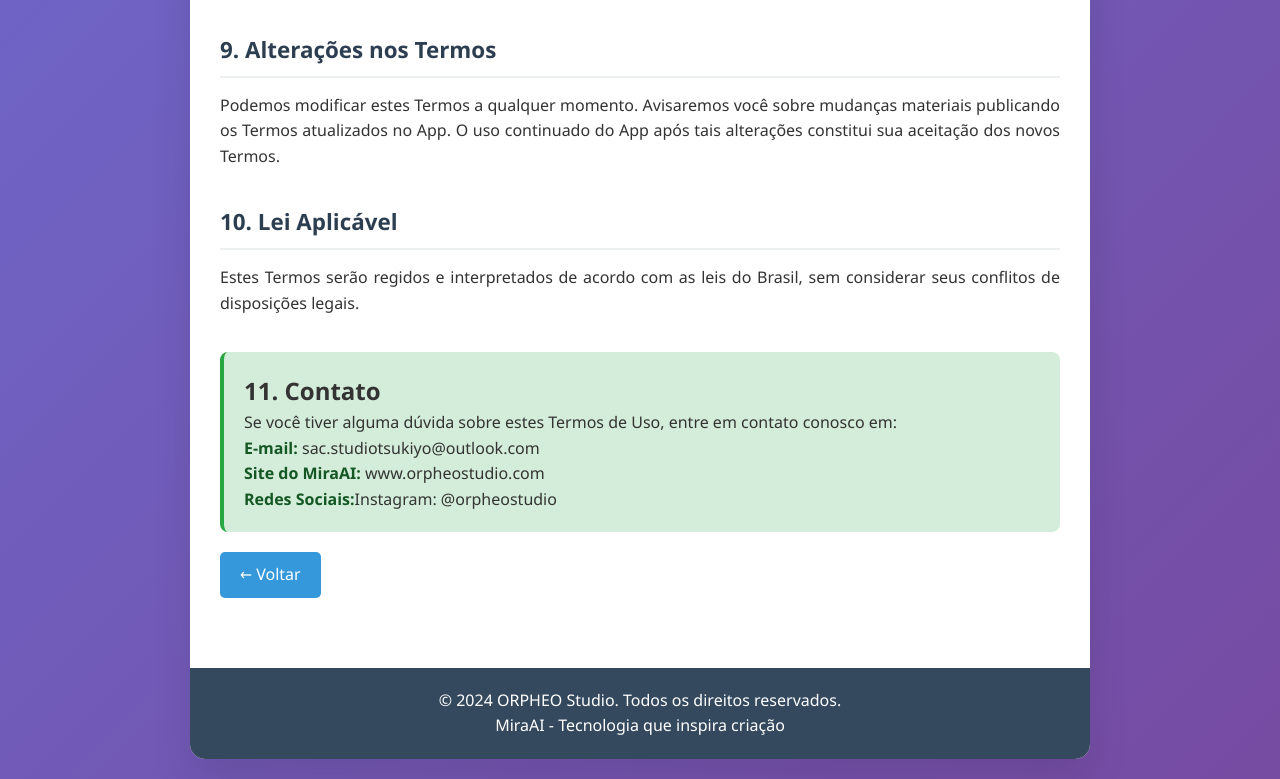
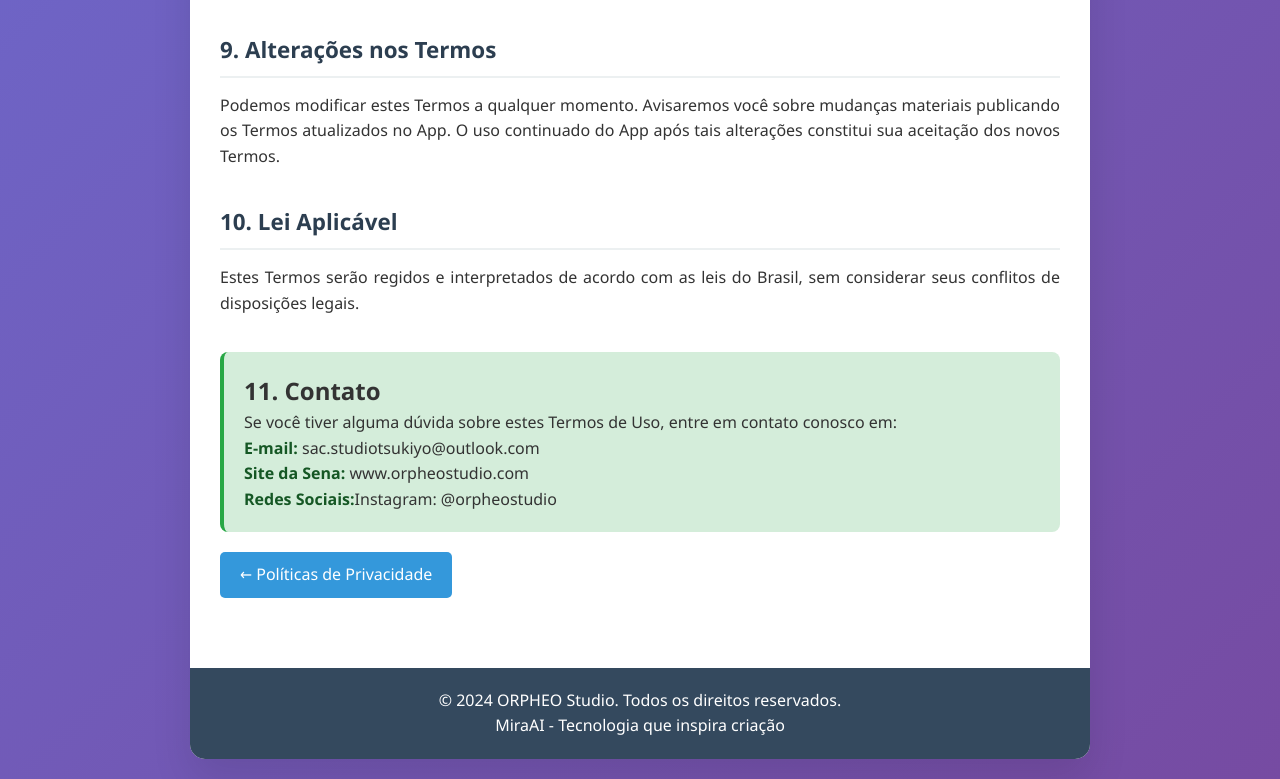
Before and after one commit to orpheostudio/MiraAI-Termos, a plain HTML site: page index.html in a window 1280 px wide. Shown: the part 2161-2940 px from the top of the page. Drawn offline with Linux system fonts and the light colour scheme.

Commit message:
Atualizar o index.html

```diff
--- a/index.html
+++ b/index.html
@@ -233,12 +233,12 @@
                 <h2>11. Contato</h2>
                 <p>Se você tiver alguma dúvida sobre estes Termos de Uso, entre em contato conosco em:</p>
                 <p><strong>E-mail:</strong> sac.studiotsukiyo@outlook.com</p>
-                <p><strong>Site do MiraAI:</strong> www.orpheostudio.com</p>
+                <p><strong>Site da Sena:</strong> www.orpheostudio.com</p>
                 <p><strong>Redes Sociais:</strong>Instagram: @orpheostudio</p>
             </div>
 
-            <a href="javascript:history.back()" class="back-button">← Voltar</a>
-        </div>
+            <a href="https://politicas.orpheostudio.com.br" class="back-button">← Políticas de Privacidade</a>
+</div>
 
         <div class="footer">
             <p>&copy; 2024 ORPHEO Studio. Todos os direitos reservados.</p>
```
